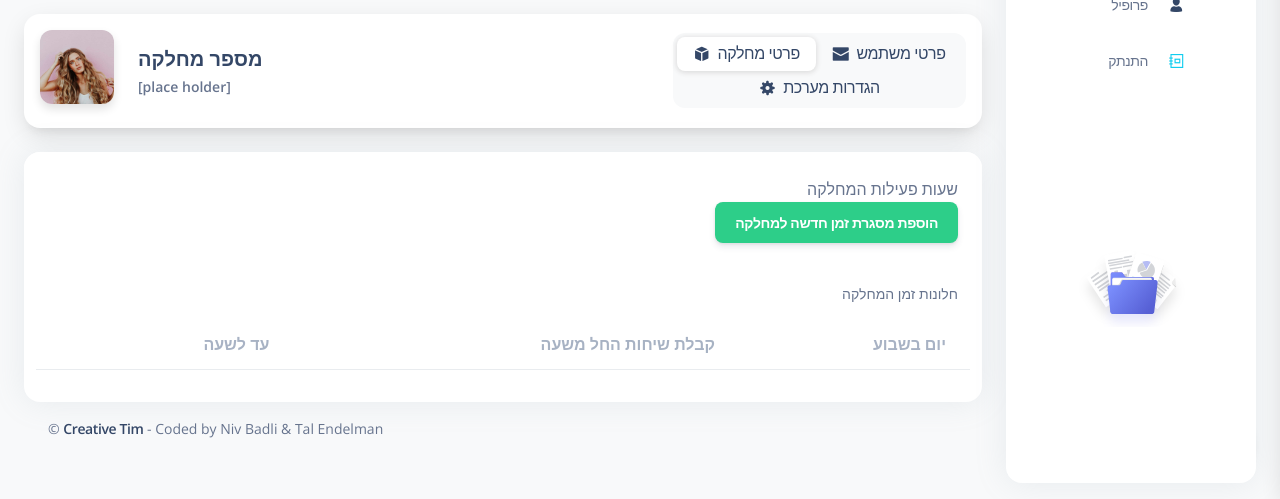
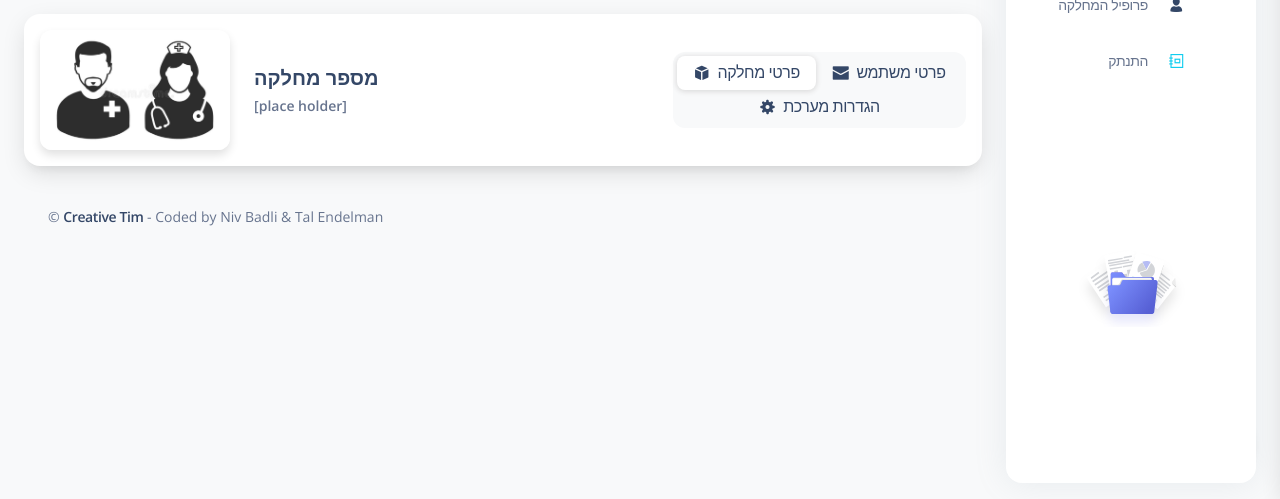
Before and after one commit to nivbadli1/temi_v3, a Flask app: page /new_profile.html in a window 1280 px wide. Shown: the part 301-800 px from the top of the page. Run offline with Flask 2, Linux system fonts and the light colour scheme; the visitor is signed in with stand-in values (Sample User, id 1); lists and menus that the app fills with data are empty; style sheets or scripts are compiled from the project's sources; some libraries are stand-ins or nearby versions.

Commit message:
Daily commit, enhances profile page, fix db to use mta server and change little ui fixes

```diff
--- a/apps/config.py
+++ b/apps/config.py
@@ -14,7 +14,7 @@ class Config(object):
     SECRET_KEY = os.getenv('SECRET_KEY', 'S#perS3crEt_007')
 
     # This will create a file in <app> FOLDER
-    SQLALCHEMY_DATABASE_URI = 'mysql+pymysql://naya:NayaPass1!@35.193.190.203/temi_v3'
+    SQLALCHEMY_DATABASE_URI = 'mysql+pymysql://naya:NayaPass1!@vmedu258.mtacloud.co.il/temi_v3'
     SQLALCHEMY_TRACK_MODIFICATIONS = False
 
     # Assets Management
--- a/apps/home/forms.py
+++ b/apps/home/forms.py
@@ -1,9 +1,27 @@
 from flask_wtf import FlaskForm
 from wtforms import StringField, PasswordField, IntegerField, TimeField, DateField, SelectField
 from wtforms.validators import Email, DataRequired
+import pandas as pd
+
+def get_hours_list():
+    a = pd.date_range("07:00", "18:00", freq="1H").strftime('%H:%M')
+    hours = [(value, value) for value in a]
+    return hours
+
+def get_days_list():
+    d = dict({
+        "1": "ראשון",
+        "2": "שני",
+        "3": "שלישי",
+        "4": "רביעי",
+        "5": "חמישי",
+        "6": "שישי",
+        "7": "שבת"
+    })
+    return [(key, value) for (key, value) in d.items()]
 
 
 class DepartmentTimesForm(FlaskForm):
-    day = SelectField('יום', choices=[], validators=[DataRequired()])
-    from_hour = SelectField('החל משעה', choices=[], validators=[DataRequired()])
-    to_hour = SelectField('עד לשעה', choices=[], validators=[DataRequired()])
+    day = SelectField('יום', choices=get_days_list(), validators=[DataRequired()])
+    from_hour = SelectField('החל משעה', choices=get_hours_list(), validators=[DataRequired()])
+    to_hour = SelectField('עד לשעה', choices=get_hours_list(), validators=[DataRequired()])
--- a/apps/home/routes.py
+++ b/apps/home/routes.py
@@ -10,17 +10,17 @@ from flask import render_template, request
 from flask_login import login_required
 from jinja2 import TemplateNotFound
 import json
-from apps.authentication.models import Patient,Users
+from apps.authentication.models import Patient, Users
 from apps.home.forms import DepartmentTimesForm
 from apps.authentication.models import UserTime
 from apps import db
 from flask import render_template, redirect, request, url_for, session, flash, jsonify
+from sqlalchemy import desc
 
 
 @blueprint.route('/index')
 @login_required
 def index():
-
     return render_template('home/index.html', segment='index')
 
 
@@ -46,14 +46,28 @@ def route_template(template):
 
     except:
         return render_template('home/page-500.html'), 500
-# Helper - Extract current page name from request
 
 @blueprint.route('/new_profile.html', methods=['GET', 'POST'])
 @login_required
 def route_profile_page():
     department_form = DepartmentTimesForm()
-    departments_times = UserTime.query.all()
-    return render_template('home/new_profile.html', departments_times=departments_times, department_form=department_form)
+    # todo: Need to add filter for the current logged in user id?
+    departments_times = UserTime.query.order_by(UserTime.day.asc()).all()
+    d = dict({
+        1: "ראשון",
+        2: "שני",
+        3: "שלישי",
+        4: "רביעי",
+        5: "חמישי",
+        6: "שישי",
+        7: "שבת"
+    })
+    departments_times_lists = []
+    for element in departments_times:
+        departments_times_lists.append([d[element.day], element.from_hour.strftime("%H:%M"), element.to_hour.strftime("%H:%M"), element.id])
+
+    return render_template('home/new_profile.html', departments_times=departments_times,
+                           department_form=department_form, departments_times_lists=departments_times_lists)
 
 
 @blueprint.route('/delete_department_time_id/<int:department_time_id>', methods=['GET', 'POST'])
@@ -68,28 +82,27 @@ def delete_department_time(department_time_id):
 
 @blueprint.route('/add_department_time', methods=['GET', 'POST'])
 @login_required
-def add_department_time(department_time_id):
+def add_department_time(department_time_id=1):
     department_form = DepartmentTimesForm()
 
     # Get form from UI and add new event
     if request.method == 'POST':
-        time_format = '%Y-%m-%d %H:%M'
-        # day_chosen = datetime.datetime.strptime(timestamp, time_format)
-        # create_new_event()
+        # if POST, we got a new department time
+        newUserTime = UserTime(from_hour=department_form.from_hour.data, to_hour=department_form.to_hour.data, day=department_form.day.data, user_id=department_time_id)
+        db.session.add(newUserTime)
+        db.session.commit()
+
         return redirect(url_for('home_blueprint.route_profile_page'))
 
     # Generate the New Department Time Form:
     # if request.method == 'Get':
     #     return redirect(url_for('home_blueprint.route_profile_page', department_form=department_form))
-
+    # DepartmentTimesForm
 
     return redirect(url_for('home_blueprint.route_profile_page'))
 
 
-
-
 def get_segment(request):
-
     try:
 
         segment = request.path.split('/')[-1]
--- a/apps/robot/functions.py
+++ b/apps/robot/functions.py
@@ -12,4 +12,5 @@ async def connect_temi():
     message = await temi.interface(url="https://meet.google.com/dsf-ciew-iyo").speak(sentence="Going to do a call").goto(location='spot1').run()
     print(message)
 if __name__ == '__main__':
-    asyncio.get_event_loop().run_until_complete(connect_temi())
+    # asyncio.get_event_loop().run_until_complete(connect_temi())
+    print("hello")
--- /dev/null
+++ b/apps/static/assets/css/department.css
@@ -0,0 +1,15 @@
+[id^=modal]{
+  display: none;
+}
+
+#modal1:target {
+  display: block;
+}
+
+#modal2:target {
+  display: block;
+}
+
+[id^=_new] a {
+  float: right;
+}
--- a/apps/templates/home/new_profile.html
+++ b/apps/templates/home/new_profile.html
@@ -3,7 +3,9 @@
 {% block title %} Profile {% endblock title %}
 
 <!-- Specific CSS goes HERE -->
-{% block stylesheets %}{% endblock stylesheets %}
+{% block stylesheets %}
+<link href="{{ config.ASSETS_ROOT }}/css/department.css" rel="stylesheet" />
+{% endblock stylesheets %}
 
 {% block content %}
 
@@ -24,8 +26,8 @@
       <div class="card-body p-3">
         <div class="row gx-4">
           <div class="col-auto">
-            <div class="avatar avatar-xl position-relative">
-              <img src="{{ config.ASSETS_ROOT }}/img/team-1.jpg" alt="profile_image" class="w-100 border-radius-lg shadow-sm">
+            <div class="position-relative rounded-circle">
+              <img src="{{ config.ASSETS_ROOT }}/img/nurses_icon.jpeg" alt="profile_image" class="w-100 border-radius-lg shadow-sm" height="120" width="100">
             </div>
           </div>
           <div class="col-auto my-auto">
@@ -42,19 +44,19 @@
             <div class="nav-wrapper position-relative end-0">
               <ul class="nav nav-pills nav-fill p-1" role="tablist">
                 <li class="nav-item">
-                  <a class="nav-link mb-0 px-0 py-1 active d-flex align-items-center justify-content-center " data-bs-toggle="tab" href="javascript:" role="tab" aria-selected="true">
+                  <a class="nav-link mb-0 px-0 py-1 active d-flex align-items-center justify-content-center"  href="#modal1" aria-selected="true">
                     <i class="ni ni-app"></i>
-                    <span class="ms-2">פרטי מחלקה</span>
+                    <span class="ms-2" >פרטי מחלקה</span>
                   </a>
                 </li>
                 <li class="nav-item">
-                  <a class="nav-link mb-0 px-0 py-1 d-flex align-items-center justify-content-center " data-bs-toggle="tab" href="javascript:" role="tab" aria-selected="false">
+                  <a class="nav-link mb-0 px-0 py-1 d-flex align-items-center justify-content-center " href="#modal2"  aria-selected="false">
                     <i class="ni ni-email-83"></i>
                     <span class="ms-2">פרטי משתמש</span>
                   </a>
                 </li>
                 <li class="nav-item">
-                  <a class="nav-link mb-0 px-0 py-1 d-flex align-items-center justify-content-center " data-bs-toggle="tab" href="javascript:" role="tab" aria-selected="false">
+                  <a class="nav-link mb-0 px-0 py-1 d-flex align-items-center justify-content-center" href="#modal3" aria-selected="false">
                     <i class="ni ni-settings-gear-65"></i>
                     <span class="ms-2">הגדרות מערכת</span>
                   </a>
@@ -66,11 +68,14 @@
       </div>
     </div>
 
+
+
+
     <div class="container-fluid py-4">
 
       <div class="row">
-        <div class="col-md-12">
-          <div class="card">
+        <div class="card col-md-12">
+          <div class="modal1" id="modal1">
             <div class="card-header pb-0">
               <div class="d-flex" dir="rtl">
                 <p class="mb-0">שעות פעילות המחלקה</p>
@@ -105,36 +110,31 @@
                                     </tr>
                                     </thead>
                                     <tbody>
-                                    {% for row in departments_times %}
+                                    {% for row in departments_times_lists %}
                                         <tr>
-
                                             <td>
                                                 <div class="d-flex px-2 py-1">
-
                                                     <div class="d-flex flex-column justify-content-center">
-                                                        <h6 class="mb-0 text-sm">{{ row.day }}</h6>
-
+                                                        <h6 class="mb-0 text-sm">{{ row[0] }}</h6>
                                                     </div>
                                                 </div>
                                             </td>
 
                                             <td>
-                                                <p class="text-m font-weight-bold mb-0">{{ row.from_hour }}</p>
-
+                                                <p class="text-m font-weight-bold mb-0">{{ row[1] }}</p>
                                             </td>
 
                                             <td class="align-middle text-center">
-                                                <span class="text-secondary text-m font-weight-bold">{{ row.to_hour }}</span>
+                                                <span class="text-secondary text-m font-weight-bold">{{ row[2] }}</span>
                                             </td>
 
                                             <td>
-                                                <a href="" class="btn btn-danger btn-s m-0" data-toggle="modal" data-target="#modal_del_time{{row.id}}">מחיקה</a>
+                                                <a href="" class="btn btn-danger btn-s m-0" data-toggle="modal" data-target="#modal_del_time{{row[3]}}">מחיקה</a>
                                             </td>
                                         </tr>
 
-
                                         <!-- Delete patient modal!-->
-                                        <div id="modal_del_time{{ row.id }}" class="modal fade" role="dialog">
+                                        <div id="modal_del_time{{ row[3] }}" class="modal fade" role="dialog">
                                             <div class="modal-dialog" role="document">
                                                 <div class="modal-content">
                                                     <div class="modal-header">
@@ -146,15 +146,14 @@
                                                     </div>
                                                     <div class="modal-body text-center">
                                                         <p class="text-lg mb-0">האם את\ה בטוח\ה שברצונך למחוק את
-                                                            <span class="font-weight-bolder">{{ row.day }} {{ row.from_hour }}</span>
-                                                            מרשימת המטופלים?
+                                                            <span class="font-weight-bolder">{{ row[0] }} {{ row[1] }}</span>
+                                                            מחלונות הזמן הפנויים של המחלקה?
                                                         </p>
                                                     </div>
                                                     <div class="modal-footer">
-                                                        <button type="button" class="btn btn-secondary" data-dismiss="modal">ביטול
-                                                        </button>
+                                                        <button type="button" class="btn btn-secondary" data-dismiss="modal">ביטול</button>
 
-                                                        <form method="POST" action=" {{ url_for('home_blueprint.delete_department_time',department_time_id = row.id) }}">
+                                                        <form method="POST" action=" {{ url_for('home_blueprint.delete_department_time',department_time_id = row[3]) }}">
                                                             <input class="btn btn-danger" type="submit" value="מחיקה">
                                                         </form>
                                                     </div>
@@ -218,6 +217,14 @@
 
             </div>
           </div>
+
+          <div class="modal2" id="modal2">
+            <h1>Peleasesease</h1>
+          </div>
+
+
+
+
         </div>
 
 
@@ -233,4 +240,20 @@
 {% endblock content %}
 
 <!-- Specific JS goes HERE -->
-{% block javascripts %}{% endblock javascripts %}
+{% block javascripts %}
+<script>
+function myFunction(element_id) {
+  document.getElementById("modal1").style.display = "block";
+  document.getElementById("modal2").style.display = "block";
+  document.getElementById("modal" + element_id).style.display = "block";
+};
+
+function myFunction2() {
+  document.getElementById("modal1").style.display = "block";
+};
+
+<!--window.onload = myFunction2;-->
+
+
+</script>
+{% endblock javascripts %}
--- a/apps/templates/includes/sidenav-rtl.html
+++ b/apps/templates/includes/sidenav-rtl.html
@@ -23,7 +23,7 @@
             <div class="icon icon-shape icon-sm border-radius-md text-center ms-2 d-flex align-items-center justify-content-center">
               <i class="ni ni-tv-2 text-warning text-sm opacity-10"></i>
             </div>
-            <span class="nav-link-text me-1">מטופלים</span>
+            <span class="nav-link-text me-1">דיירי המחלקה</span>
           </a>
         </li>
 {#        <li class="nav-item">#}
@@ -58,7 +58,7 @@
             <div class="icon icon-shape icon-sm border-radius-md text-center ms-2 d-flex align-items-center justify-content-center">
               <i class="ni ni-single-02 text-dark text-sm opacity-10"></i>
             </div>
-            <span class="nav-link-text me-1">פרופיל</span>
+            <span class="nav-link-text me-1">פרופיל המחלקה</span>
           </a>
         </li>
         <li class="nav-item">
```
Also changed, not shown: apps/events/functions.py (+12 -14 lines), apps/static/assets/img/nurses_icon.jpeg (added).
